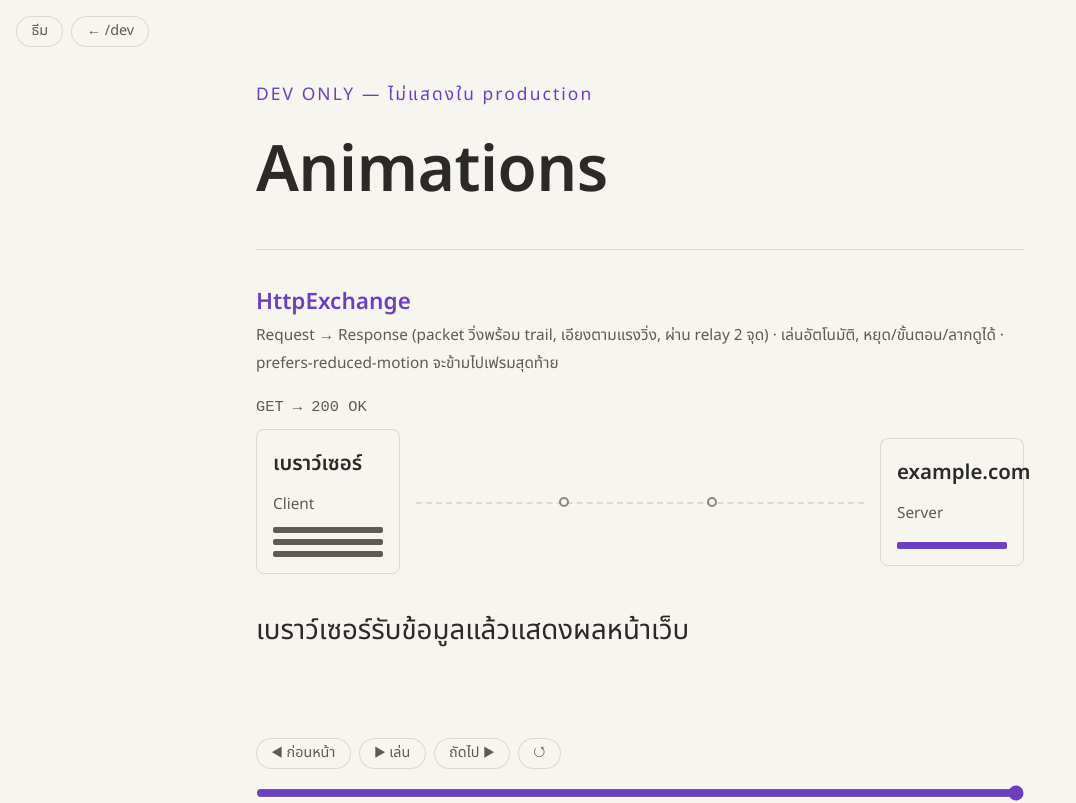
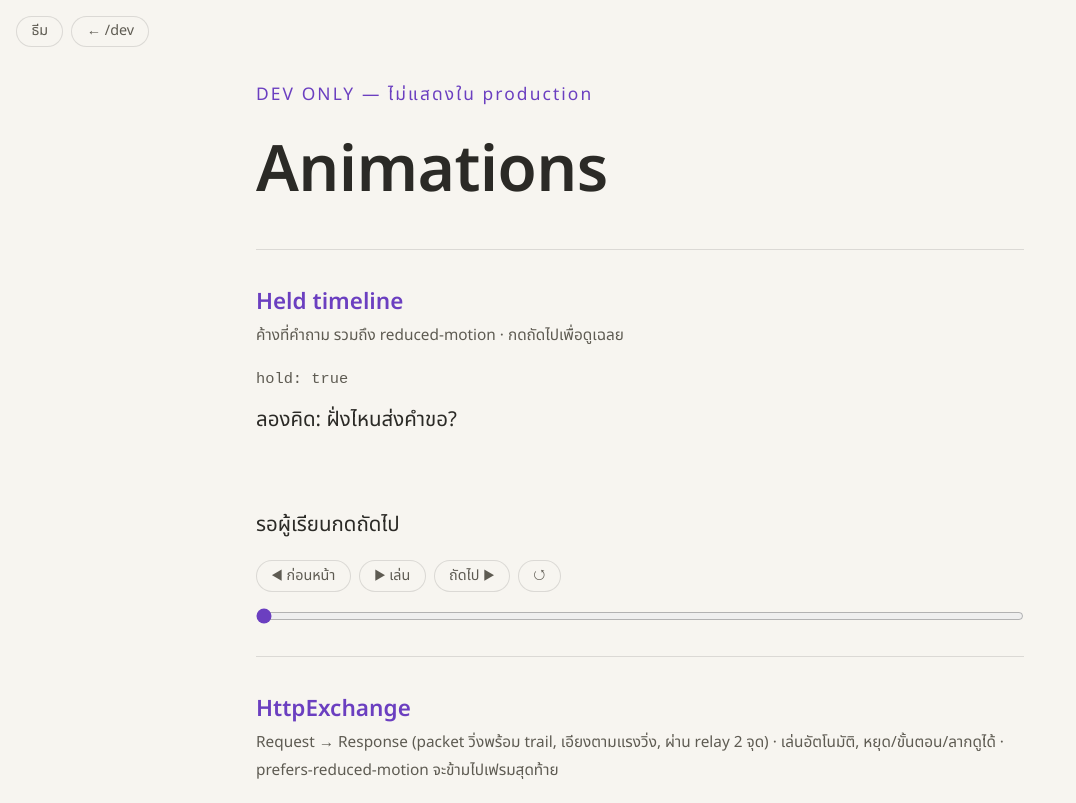
Before and after one commit to ArrayaWongsaita/dn_ai_in, a React (Vite) app: page /dev/animations in a window 1280 px wide. Shown: the top 803 px of the page, without its empty margins (0-1076 px from the left). Built offline with nearby package versions, Linux system fonts and the light colour scheme.

Commit message:
feat: add held timeline playback (ticket 01)

```diff
--- a/src/dev/DevAnimations.tsx
+++ b/src/dev/DevAnimations.tsx
@@ -5,11 +5,17 @@ import { llmFlowScenes } from '@/shared/animation/llmflow'
 import { terminalScenes } from '@/shared/animation/terminal'
 import type { LlmFlowSceneId } from '@/shared/types/slide'
 import { Demo, DevLayout, Section } from './DevLayout'
+import { HeldTimelineDemo } from './HeldTimelineDemo'
 
 /** /dev/animations — GSAP-driven explainers with dummy data. Each one is a reusable organism. */
 export default function DevAnimations() {
   return (
     <DevLayout title="Animations">
+      <Section title="Held timeline" note="ค้างที่คำถาม รวมถึง reduced-motion · กดถัดไปเพื่อดูเฉลย">
+        <SeenContext value={true}>
+          <Demo name="hold: true"><HeldTimelineDemo /></Demo>
+        </SeenContext>
+      </Section>
       <Section title="HttpExchange" note="Request → Response (packet วิ่งพร้อม trail, เอียงตามแรงวิ่ง, ผ่าน relay 2 จุด) · เล่นอัตโนมัติ, หยุด/ขั้นตอน/ลากดูได้ · prefers-reduced-motion จะข้ามไปเฟรมสุดท้าย">
         <SeenContext value={true}>
           <Demo name="GET → 200 OK">
--- /dev/null
+++ b/src/dev/HeldTimelineDemo.module.css
@@ -0,0 +1,4 @@
+.answer {
+  visibility: hidden;
+  opacity: 0;
+}
--- /dev/null
+++ b/src/dev/HeldTimelineDemo.tsx
@@ -0,0 +1,38 @@
+import { Stack, Text } from '@/shared/components/atoms'
+import { TimelineControls } from '@/shared/components/molecules'
+import { useTimeline } from '@/shared/hooks'
+import { dur, ease } from '@/shared/animation/motion'
+import s from './HeldTimelineDemo.module.css'
+
+const build: Parameters<typeof useTimeline>[0] = (tl) => {
+  tl.addLabel('question', 0)
+  tl.fromTo('[data-el="held-answer"]', { autoAlpha: 0 }, {
+    autoAlpha: 1, duration: dur.base, ease: ease.out,
+  })
+  tl.addLabel('answer')
+}
+
+/** Small held timeline fixture: first-seen and reduced motion both keep the answer hidden. */
+export function HeldTimelineDemo() {
+  const [scope, tl] = useTimeline(build, { hold: true })
+  return (
+    <Stack gap="md">
+      <div ref={scope}>
+        <Stack>
+          <Text>ลองคิด: ฝั่งไหนส่งคำขอ?</Text>
+          <div data-el="held-answer" className={s.answer}>
+            <Text>เฉลย: client ส่งคำขอ และ server ส่งคำตอบ</Text>
+          </div>
+        </Stack>
+      </div>
+      <div aria-live="polite"><Text>{tl.step === 0 ? 'รอผู้เรียนกดถัดไป' : 'แสดงเฉลยแล้ว'}</Text></div>
+      <TimelineControls
+        playing={tl.playing} progress={tl.progress}
+        canPrev={tl.step > 0} canNext={tl.step < tl.stepCount - 1}
+        onToggle={tl.toggle} onRestart={tl.restart} onSeek={tl.seek}
+        onPrev={() => tl.goToStep(tl.step - 1)}
+        onNext={() => tl.goToStep(tl.step + 1)}
+      />
+    </Stack>
+  )
+}
--- a/src/shared/hooks/useTimeline.ts
+++ b/src/shared/hooks/useTimeline.ts
@@ -23,9 +23,13 @@ const EMPTY = { time: 0, duration: 0, playing: false, stops: [] as number[] }
 /**
  * Builds a paused GSAP timeline scoped to `scope`, plays it when its slide is first seen (or jumps
  * to the end frame for reduced motion), and returns `[scope, controls]` — attach `scope` to the diagram root.
+ * With `hold`, starts paused at the first frame even for reduced motion; manual controls still work.
  * (A tuple, not an object: React Compiler rejects reading properties off an object that holds a ref.) Labels added in `build` become the step stops.
  */
-export function useTimeline(build: (tl: gsap.core.Timeline) => void): [RefObject<HTMLDivElement | null>, TimelineApi] {
+export function useTimeline(
+  build: (tl: gsap.core.Timeline) => void,
+  { hold = false }: { hold?: boolean } = {},
+): [RefObject<HTMLDivElement | null>, TimelineApi] {
   const scope = useRef<HTMLDivElement>(null)
   const tlRef = useRef<gsap.core.Timeline | null>(null)
   const seen = useSeen()
@@ -41,13 +45,13 @@ export function useTimeline(build: (tl: gsap.core.Timeline) => void): [RefObject
     build(tl)
     tlRef.current = tl
     const stops = Object.values(tl.labels).sort((a, b) => a - b)
-    if (reduced) tl.progress(1)
+    if (reduced && !hold) tl.progress(1)
     setS({ time: tl.time(), duration: tl.duration(), playing: false, stops })
   }, { scope })
 
   useEffect(() => {
     const tl = tlRef.current
-    if (!tl) return
+    if (!tl || hold) return
     if (reduced) {
       tl.progress(1)
       return
@@ -58,7 +62,7 @@ export function useTimeline(build: (tl: gsap.core.Timeline) => void): [RefObject
     }
     if (tl.progress() === 1) tl.restart()
     else tl.play()
-  }, [reduced, seen])
+  }, [hold, reduced, seen])
 
   const jump = (time: number) => {
     const tl = tlRef.current
```
